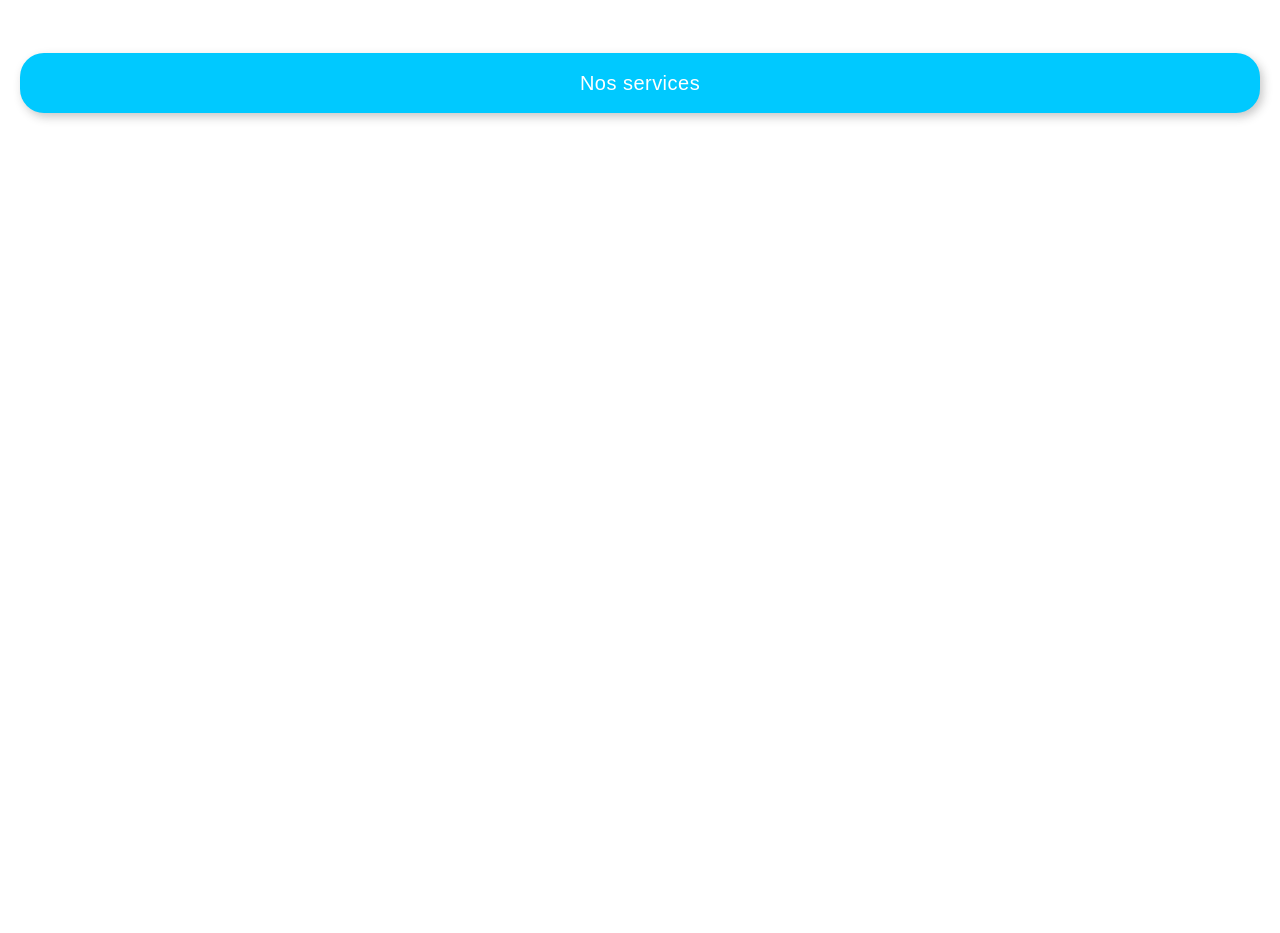
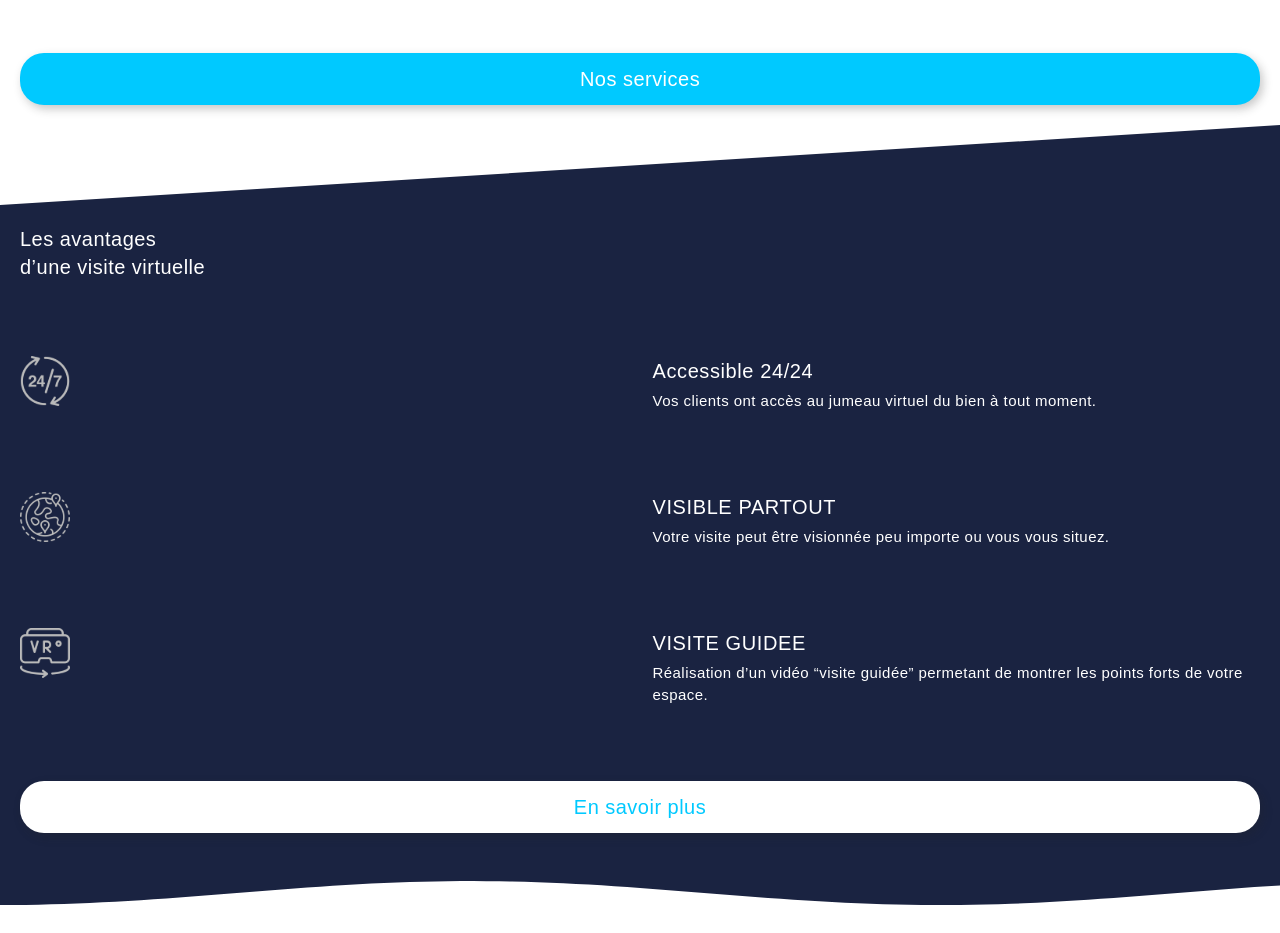
Before and after one commit to MaximeNef/Immersy, a Next.js app: page / in a window 1280 px wide. Shown: the part 1280-2213 px from the top of the page. Before the commit the page ends 1413 px from the top, so only its background shows below. Built offline with nearby package versions, Linux system fonts and the light colour scheme.

Commit message:
create homePgage component

```diff
--- /dev/null
+++ b/src/components/homepage/avantages/index.jsx
@@ -0,0 +1,46 @@
+import AvantageItems from '../../shared/AvantageItems'
+import Btn1 from '../../shared/btn1'
+import Container from '../../shared/container'
+import Title from '../../shared/title'
+
+const Avantages = () => {
+  const avantages = [
+    {
+      img: '/assets/24-7.svg',
+      title: 'Accessible 24/24',
+      subtitle:
+        'Vos clients ont accès au jumeau virtuel du bien à tout moment.',
+    },
+    {
+      img: '/assets/monde.svg',
+      title: 'VISIBLE PARTOUT',
+      subtitle:
+        'Votre visite peut être visionnée peu importe ou vous vous situez.',
+    },
+    {
+      img: '/assets/vr.svg',
+      title: 'VISITE GUIDEE',
+      subtitle:
+        'Réalisation d’un vidéo “visite guidée” permetant de montrer les points forts de votre espace.',
+    },
+  ]
+  return (
+    <Container>
+      <div id="blue-clip" className="w-full h-20" />
+      <Container className="bg-[#1A2341] py-5">
+        <div className="mx-5 space-y-[35px] ">
+          <Title
+            mainTitle="Les avantages"
+            subTitle="d’une visite virtuelle"
+            color="text-white"
+          />
+          <AvantageItems color="text-white" avantages={avantages} />
+          <Btn1 link="/" text="En savoir plus" />
+        </div>
+      </Container>
+      <div id="blue-wave" className="w-full h-20" />
+    </Container>
+  )
+}
+
+export default Avantages
--- a/src/components/homepage/hero/index.jsx
+++ b/src/components/homepage/hero/index.jsx
@@ -5,7 +5,7 @@ const Hero = () => {
   return (
     <Container className="w-full h-screen">
       <MyImage src="/assets/home.png" layout="fill" />
-      <div id="clip" className="bg-black w-full h-28 absolute bottom-0" />
+      <div id="clip" className="w-full h-28 absolute bottom-0" />
       <div
         className="absolute bottom-3  left-1/2 transform -translate-x-1/2 -translate-y-1/2
  animate-bounce"
--- a/src/components/shared/AvantageItems/index.jsx
+++ b/src/components/shared/AvantageItems/index.jsx
@@ -3,65 +3,65 @@ import Container from '../container'
 import Flex from '../Flex'
 import MyImage from '../MyImage'
 
-const AvantageItems = () => {
-  const Avantages = [
-    {
-      img: '/assets/24-7.svg',
-      title: 'Accessible 24/24',
-      subtitle:
-        'Vos clients ont accès au jumeau virtuel du bien à tout moment.',
-    },
-    {
-      img: '/assets/monde.svg',
-      title: 'VISIBLE PARTOUT',
-      subtitle:
-        'Votre visite peut être visionnée peu importe ou vous vous situez.',
-    },
-    {
-      img: '/assets/vr.svg',
-      title: 'VISITE GUIDEE',
-      subtitle:
-        'Réalisation d’un vidéo “visite guidée” permetant de montrer les points forts de votre espace.',
-    },
-    {
-      img: '/assets/immersion.svg',
-      title: 'Immersion totale',
-      subtitle:
-        'Grâce à la technologie VR, il est possible de diffuser votre bien dans un casque VR pour une immersion totale.',
-    },
-    {
-      img: '/assets/mesure.svg',
-      title: 'PRISE DE MESURES',
-      subtitle:
-        "Il est possible pour vos visiteurs de prendre des mesures à l'intérieur de votre visite virtuelle.",
-    },
-    {
-      img: '/assets/plan.svg',
-      title: 'PLAN 2D',
-      subtitle:
-        'Nous réalisons sur demande des plans 2D schématique sur demande.',
-    },
-    {
-      img: '/assets/ping.svg',
-      title: 'TAGS INFORMATIFS',
-      subtitle:
-        'Des tags informatifs peuvent être intégrés au sein de la visite virtuelle pour vous permettre de documenter l’espace. Ce tag peut être du texte, une vidéo/photo, un lien web, etc.',
-    },
-  ]
+const AvantageItems = ({ avantages, color }) => {
+  // const Avantages = [
+  //   {
+  //     img: '/assets/24-7.svg',
+  //     title: 'Accessible 24/24',
+  //     subtitle:
+  //       'Vos clients ont accès au jumeau virtuel du bien à tout moment.',
+  //   },
+  //   {
+  //     img: '/assets/monde.svg',
+  //     title: 'VISIBLE PARTOUT',
+  //     subtitle:
+  //       'Votre visite peut être visionnée peu importe ou vous vous situez.',
+  //   },
+  //   {
+  //     img: '/assets/vr.svg',
+  //     title: 'VISITE GUIDEE',
+  //     subtitle:
+  //       'Réalisation d’un vidéo “visite guidée” permetant de montrer les points forts de votre espace.',
+  //   },
+  //   {
+  //     img: '/assets/immersion.svg',
+  //     title: 'Immersion totale',
+  //     subtitle:
+  //       'Grâce à la technologie VR, il est possible de diffuser votre bien dans un casque VR pour une immersion totale.',
+  //   },
+  //   {
+  //     img: '/assets/mesure.svg',
+  //     title: 'PRISE DE MESURES',
+  //     subtitle:
+  //       "Il est possible pour vos visiteurs de prendre des mesures à l'intérieur de votre visite virtuelle.",
+  //   },
+  //   {
+  //     img: '/assets/plan.svg',
+  //     title: 'PLAN 2D',
+  //     subtitle:
+  //       'Nous réalisons sur demande des plans 2D schématique sur demande.',
+  //   },
+  //   {
+  //     img: '/assets/ping.svg',
+  //     title: 'TAGS INFORMATIFS',
+  //     subtitle:
+  //       'Des tags informatifs peuvent être intégrés au sein de la visite virtuelle pour vous permettre de documenter l’espace. Ce tag peut être du texte, une vidéo/photo, un lien web, etc.',
+  //   },
+  // ]
 
   return (
     <Container>
-      {Avantages.map((avantage, i) => {
+      {avantages.map((avantage, i) => {
         return (
-          <Flex key={i} className="mx-5 my-[25px]">
+          <Flex key={i} className="my-[40px]">
             <Container className="w-fit mr-[25px]">
               <MyImage src={avantage.img} w={50} h={50} />
             </Container>
-            <Container>
-              <p className="mb-1 font-medium tracking-[0.03em] text-[20px] ">
+            <Container className={`${color}`}>
+              <p className="mb-1 font-medium tracking-standard text-[20px] ">
                 {avantage.title}
               </p>
-              <p className=" font-light tracking-[0.03em] text-[15px] leading-[22px] ">
+              <p className=" font-light tracking-standard text-[15px] leading-[22px] ">
                 {avantage.subtitle}
               </p>
             </Container>
--- a/src/components/shared/btn1/index.jsx
+++ b/src/components/shared/btn1/index.jsx
@@ -10,7 +10,7 @@ const Btn1 = ({ link, colorBg, text }) => {
             colorBg == 'blue'
               ? 'bg-[#00C9FF] text-white'
               : 'bg-white text-[#00C9FF]'
-          } w-[60%] mx-auto py-4 rounded-3xl text-center text-xl shadow-btn tracking-wider`}
+          } w-[60%] mx-auto py-3 rounded-3xl text-center text-xl shadow-btn tracking-wider`}
         >
           {text}
         </Container>
--- a/src/pages/index.js
+++ b/src/pages/index.js
@@ -1,7 +1,9 @@
 import Head from 'next/head'
+import Avantages from '../components/homepage/avantages'
 import Hero from '../components/homepage/hero'
 import PourVous from '../components/homepage/pourVous'
 import Navbar from '../components/navbar'
+import AvantageItems from '../components/shared/AvantageItems'
 import Btn1 from '../components/shared/btn1'
 import Information from '../components/shared/information'
 import PricingCards from '../components/shared/pricingCard'
@@ -32,7 +34,7 @@ export default function Home() {
       </Head>
       <Hero />
       <PourVous />
-      {/* <Avantage/> */}
+      <Avantages />
     </Navbar>
   )
 }
--- a/src/styles/globals.css
+++ b/src/styles/globals.css
@@ -17,5 +17,119 @@
       #ffffff 100%
     );
   }
+
+  #blue-clip {
+    clip-path: polygon(100% 0, 0% 100%, 100% 100%);
+    background: #1a2341;
+  }
+
+  #blue-wave {
+    clip-path: polygon(
+      100% 0%,
+      0% 0%,
+      0% 65%,
+      1% 64.95%,
+      2% 64.78%,
+      3% 64.51%,
+      4% 64.13%,
+      5% 63.65%,
+      6% 63.07%,
+      7% 62.39%,
+      8% 61.63%,
+      9% 60.78%,
+      10% 59.85%,
+      11% 58.84%,
+      12% 57.78%,
+      13% 56.65%,
+      14% 55.48%,
+      15% 54.27%,
+      16% 53.03%,
+      17% 51.76%,
+      18% 50.48%,
+      19% 49.2%,
+      20% 47.93%,
+      21% 46.67%,
+      22% 45.43%,
+      23% 44.23%,
+      24% 43.07%,
+      25% 41.96%,
+      26% 40.91%,
+      27% 39.92%,
+      28% 39.01%,
+      29% 38.18%,
+      30% 37.43%,
+      31% 36.78%,
+      32% 36.22%,
+      33% 35.77%,
+      34% 35.41%,
+      35% 35.17%,
+      36% 35.03%,
+      37% 35%,
+      38% 35.08%,
+      39% 35.27%,
+      40% 35.57%,
+      41% 35.98%,
+      42% 36.48%,
+      43% 37.09%,
+      44% 37.78%,
+      45% 38.57%,
+      46% 39.44%,
+      47% 40.39%,
+      48% 41.41%,
+      49% 42.49%,
+      50% 43.63%,
+      51% 44.81%,
+      52% 46.03%,
+      53% 47.28%,
+      54% 48.55%,
+      55% 49.83%,
+      56% 51.11%,
+      57% 52.38%,
+      58% 53.64%,
+      59% 54.87%,
+      60% 56.06%,
+      61% 57.21%,
+      62% 58.3%,
+      63% 59.34%,
+      64% 60.31%,
+      65% 61.2%,
+      66% 62.01%,
+      67% 62.74%,
+      68% 63.37%,
+      69% 63.9%,
+      70% 64.33%,
+      71% 64.66%,
+      72% 64.87%,
+      73% 64.99%,
+      74% 64.99%,
+      75% 64.88%,
+      76% 64.66%,
+      77% 64.34%,
+      78% 63.91%,
+      79% 63.38%,
+      80% 62.75%,
+      81% 62.03%,
+      82% 61.22%,
+      83% 60.33%,
+      84% 59.37%,
+      85% 58.33%,
+      86% 57.24%,
+      87% 56.09%,
+      88% 54.9%,
+      89% 53.67%,
+      90% 52.41%,
+      91% 51.14%,
+      92% 49.86%,
+      93% 48.58%,
+      94% 47.31%,
+      95% 46.06%,
+      96% 44.84%,
+      97% 43.66%,
+      98% 42.52%,
+      99% 41.44%,
+      100% 40.42%
+    );
+    background: #1a2341;
+  }
 }
 /* clip-path: polygon(100% 0, 0% 100%, 100% 100%); */
```
